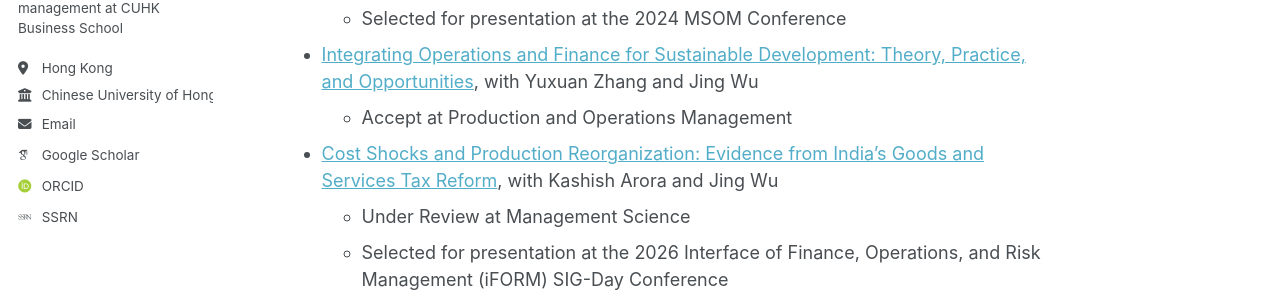
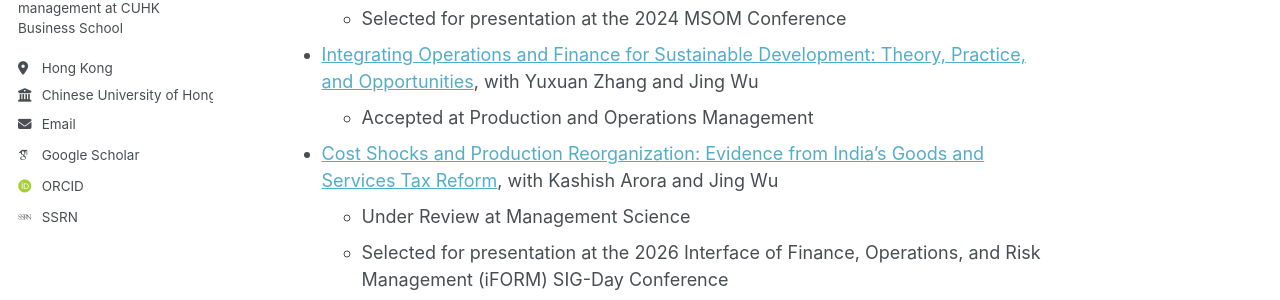
Before and after one commit to peng-boya/peng-boya.github.io, a Jekyll site: the page built from _pages/about.md, in a window 1280 px wide and 900 px high, scrolled down 542 px. Shown: the part 369-669 px from the top of the window. Built offline with Jekyll 4.4.1, drawn with Linux system fonts in a browser that asks for light colours; some web fonts are replaced; a script bundle is joined from its source files by our own code; library files that are not in the unit come from our copies.

Commit message:
Update about.md

```diff
--- a/_pages/about.md
+++ b/_pages/about.md
@@ -28,7 +28,7 @@ Research
   - Major Revision at Manufacturing and Service Operations Management
   - Selected for presentation at the 2024 MSOM Conference
 - [Integrating Operations and Finance for Sustainable Development: Theory, Practice, and Opportunities](https://papers.ssrn.com/sol3/papers.cfm?abstract_id=5236382), with Yuxuan Zhang and Jing Wu
-  - Accept at Production and Operations Management
+  - Accepted at Production and Operations Management
 - [Cost Shocks and Production Reorganization: Evidence from India’s Goods and Services Tax Reform](https://papers.ssrn.com/sol3/papers.cfm?abstract_id=5830602), with Kashish Arora and Jing Wu
   - Under Review at Management Science
   - Selected for presentation at the 2026 Interface of Finance, Operations, and Risk Management (iFORM) SIG-Day Conference
```
